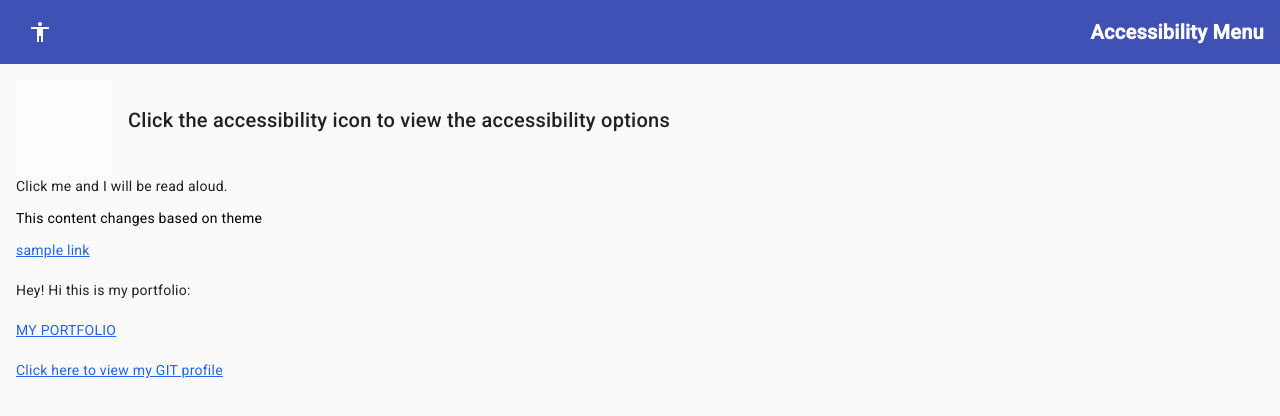
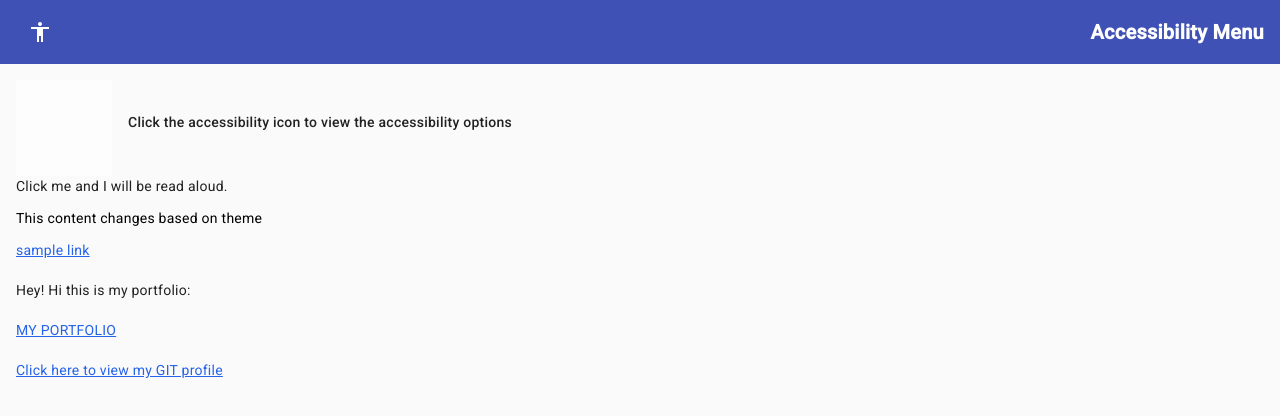
Before and after one commit to shaaakir7/angular-accessibility, an Angular app: page / in a window 1280 px wide. Shown: the top 416 px of the page. Built offline with nearby package versions, Linux system fonts and the light colour scheme.

Commit message:
Update app.component.html

```diff
--- a/src/app/app.component.html
+++ b/src/app/app.component.html
@@ -101,7 +101,7 @@
       <div class="flex flex-col sm:flex-row items-center gap-4">
         <img src="assets/images/tenor.gif" class="w-16 sm:w-24 transform rotate-[270deg]"
           alt="arrow pointing toward icon" aria-label="Arrow pointing toward icon" />
-        <h2 class="dark:text-white text-center sm:text-left">Click the accessibility icon to view the accessibility options</h2>
+        <p class="dark:text-white text-center sm:text-left font-medium ">Click the accessibility icon to view the accessibility options</p>
       </div>
 
       <p tabindex="0" aria-label="Descriptive text for screen readers" class="dark:text-gray-200 mt-4">
```
